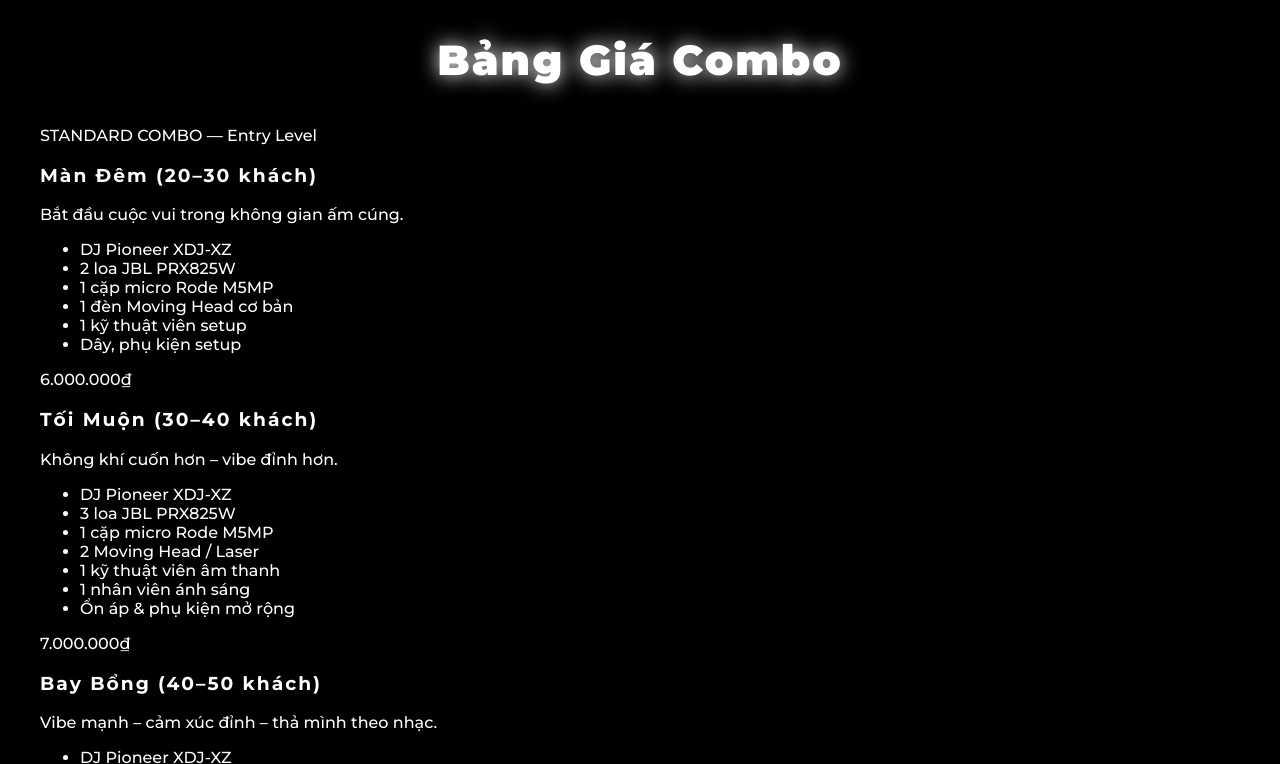
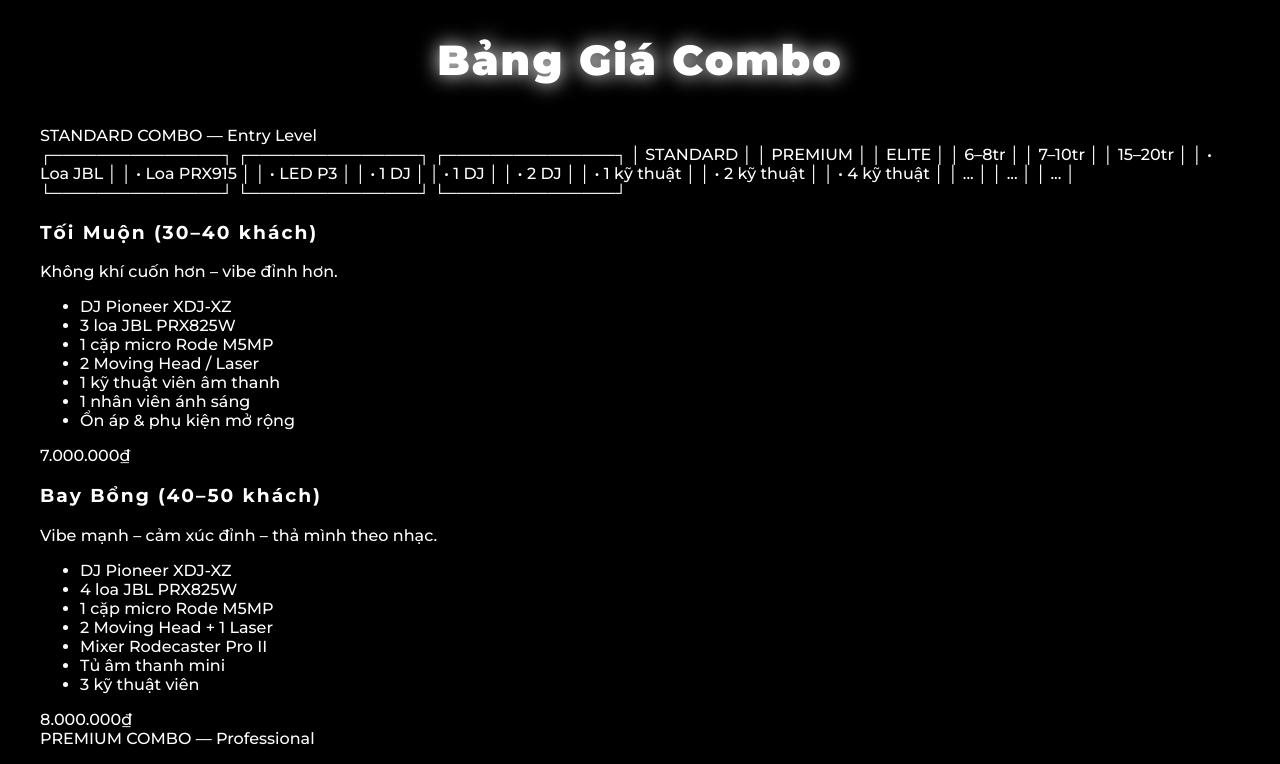
Before and after one commit to Alex10-eng/A-Vibe, a plain HTML site: page index.html in a window 1280 px wide. Shown: the part 3860-4624 px from the top of the page. Drawn offline with Linux system fonts and the light colour scheme.

Commit message:
Update index.html

```diff
--- a/index.html
+++ b/index.html
@@ -9,6 +9,7 @@
 <link href="https://fonts.googleapis.com/css2?family=Montserrat:wght@300;500;700;900&display=swap" rel="stylesheet">
 
 <style>
+
 /* ============== RESET ============== */
 body {
     margin: 0;
@@ -257,21 +258,14 @@ section {
         <div class="combo-title">STANDARD COMBO — Entry Level</div>
 
         <!-- Màn đêm -->
-        <div class="combo-item">
-            <h3>Màn Đêm (20–30 khách)</h3>
-            <p>Bắt đầu cuộc vui trong không gian ấm cúng.</p>
-
-            <ul class="equip">
-                <li>DJ Pioneer XDJ-XZ</li>
-                <li>2 loa JBL PRX825W</li>
-                <li>1 cặp micro Rode M5MP</li>
-                <li>1 đèn Moving Head cơ bản</li>
-                <li>1 kỹ thuật viên setup</li>
-                <li>Dây, phụ kiện setup</li>
-            </ul>
-
-            <div class="price">6.000.000₫</div>
-        </div>
+┌───────────────┐  ┌───────────────┐  ┌───────────────┐
+│ STANDARD       │  │ PREMIUM        │  │ ELITE          │
+│ 6–8tr          │  │ 7–10tr         │  │ 15–20tr        │
+│ • Loa JBL      │  │ • Loa PRX915   │  │ • LED P3       │
+│ • 1 DJ         │  │ • 1 DJ         │  │ • 2 DJ         │
+│ • 1 kỹ thuật   │  │ • 2 kỹ thuật   │  │ • 4 kỹ thuật   │
+│   ...          │  │   ...          │  │   ...          │
+└───────────────┘  └───────────────┘  └───────────────┘
 
         <!-- Tối muộn -->
         <div class="combo-item">
```
